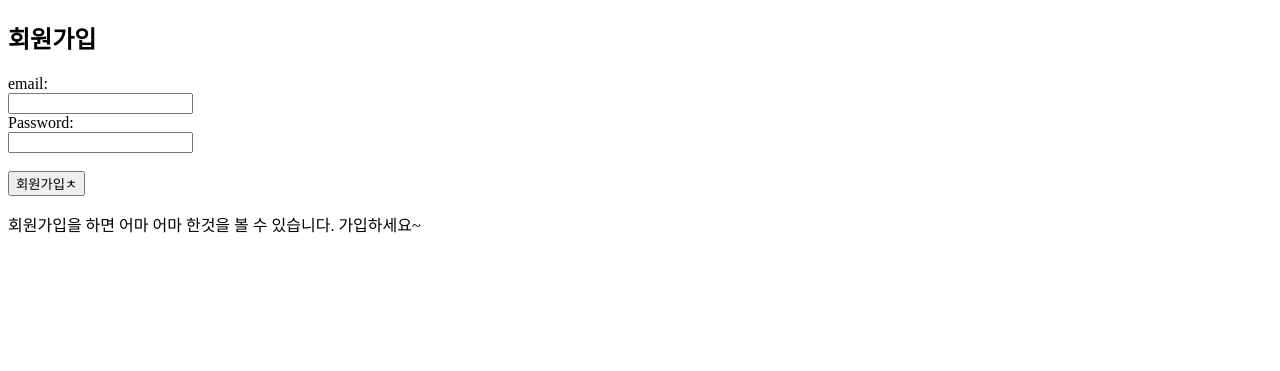
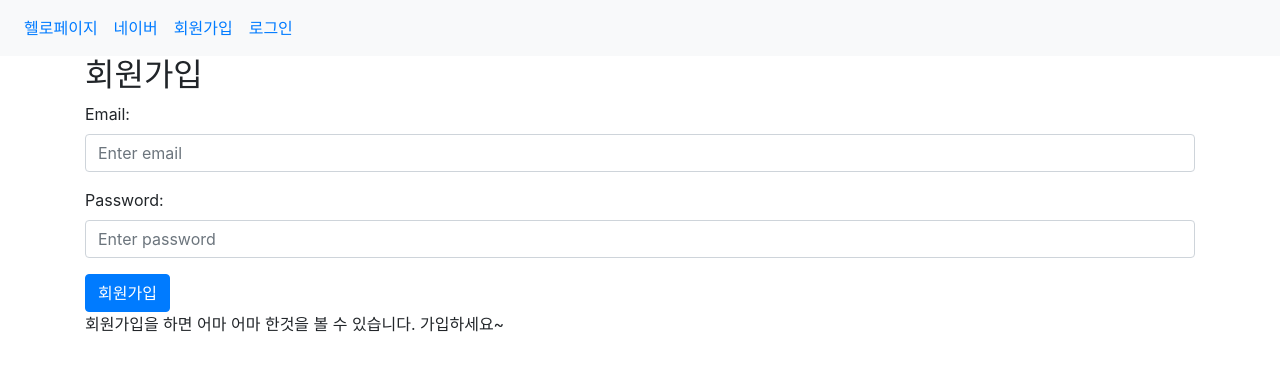
Before and after one commit to zero946/ibh, a Flask app: page /signin in a window 1280 px wide. Shown: the top 371 px of the page. Run offline with Flask 2, Linux system fonts and the light colour scheme; some libraries are stand-ins or nearby versions.

Commit message:
회원 가입 디비 연결해서 넣기

```diff
--- a/app.py
+++ b/app.py
@@ -1,4 +1,6 @@
 from flask import Flask, render_template, request
+import bdb # 내가 만든 데이터베이스 함수들
+
 app = Flask(__name__)
 
 @app.route('/')
@@ -9,9 +11,18 @@ def index():
 def hello():
     return render_template("main.html")
 
-@app.route('/signin')
+@app.route('/signin', methods=['GET', 'POST'])
 def signin():
-    return render_template("signin.html")
+    if request.method == 'GET':
+        return render_template("signin.html")
+    else:
+        # 여기 POST로 들어오는 데이터를 받아보자
+        email = request.form['email']
+        pwd = request.form['pwd']
+        print("전달된값:", email, pwd)
+        # 전달된 값을 그대로 db에 저장
+        bdb.insert_data(email, pwd)
+        return '회원가입 데이터(POST)'
 
 @app.route('/login', methods=['GET', 'POST'])
 def login():
--- a/templates/login.html
+++ b/templates/login.html
@@ -13,6 +13,6 @@
 </form>
 
 <p>로그인을 하면 어마 어마 한것을 볼 수 있습니다. 드루와~</p>
-<img src="https://cf-cpi.campuspick.com/clubrecruit/1541190109762944.jpg" width="320">
+<img src="https://cf-cpi.campuspick.com/clubrecruit/1541190109762944.jpg" class="rounded" width="320">
 </body>
 </html>
--- a/templates/signin.html
+++ b/templates/signin.html
@@ -1,18 +1,50 @@
 <!DOCTYPE html>
-<html>
+<html lang="ko">
+<head>
+  <title>내 사이트</title>
+  <meta charset="utf-8">
+  <meta name="viewport" content="width=device-width, initial-scale=1">
+  <link rel="stylesheet" href="https://maxcdn.bootstrapcdn.com/bootstrap/4.5.2/css/bootstrap.min.css">
+  <script src="https://ajax.googleapis.com/ajax/libs/jquery/3.5.1/jquery.min.js"></script>
+  <script src="https://cdnjs.cloudflare.com/ajax/libs/popper.js/1.16.0/umd/popper.min.js"></script>
+  <script src="https://maxcdn.bootstrapcdn.com/bootstrap/4.5.2/js/bootstrap.min.js"></script>
+</head>
 <body>
 
-<h2>회원가입</h2>
+  <nav class="navbar navbar-expand-sm bg-light">
+    <ul class="navbar-nav">
+      <li class="nav-item">
+        <a class="nav-link" href="/">헬로페이지</a>
+      </li>
+      <li class="nav-item">
+        <a class="nav-link" href="/naver">네이버</a>
+      </li>
+      <li class="nav-item">
+        <a class="nav-link" href="/signin">회원가입</a>
+      </li>
+      <li class="nav-item">
+        <a class="nav-link" href="/login">로그인</a>
+      </li>
+    </ul>
+  </nav>
 
-<form action="/action_page" method="POST">
-  <label for="email">email:</label><br>
-  <input type="email" id="email" name="email"><br>
-  <label for="pwd">Password:</label><br>
-  <input type="password" id="pwd" name="pwd"><br><br>
-  <input type="submit" value="회원가입ㅊ">
-</form>
+<div class="container">
+  <h2>회원가입</h2>
+  <form action="/signin" method="POST">
+    <div class="form-group">
+      <label for="email">Email:</label>
+      <input type="email" class="form-control" id="email" placeholder="Enter email" name="email">
+    </div>
+    <div class="form-group">
+      <label for="pwd">Password:</label>
+      <input type="password" class="form-control" id="pwd" placeholder="Enter password" name="pwd">
+    </div>
 
+    <button type="submit" class="btn btn-primary">회원가입</button>
+  </form>
 <p>회원가입을 하면 어마 어마 한것을 볼 수 있습니다. 가입하세요~</p>
+
+</div>
 
 </body>
 </html>
```
Also changed, not shown: bdb.py (added, +12 -0 lines), templates/main.html (+32 -5 lines).
